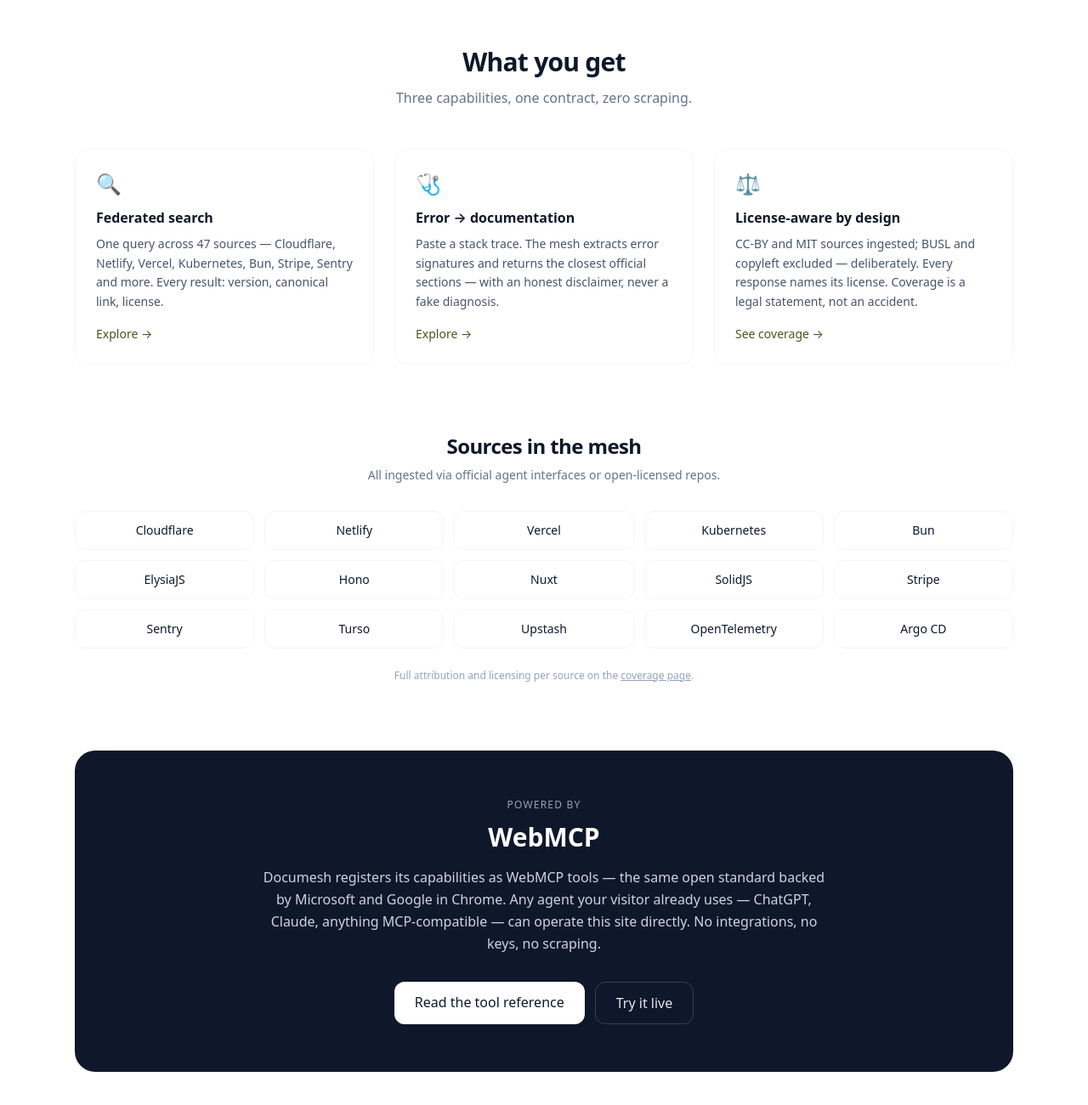
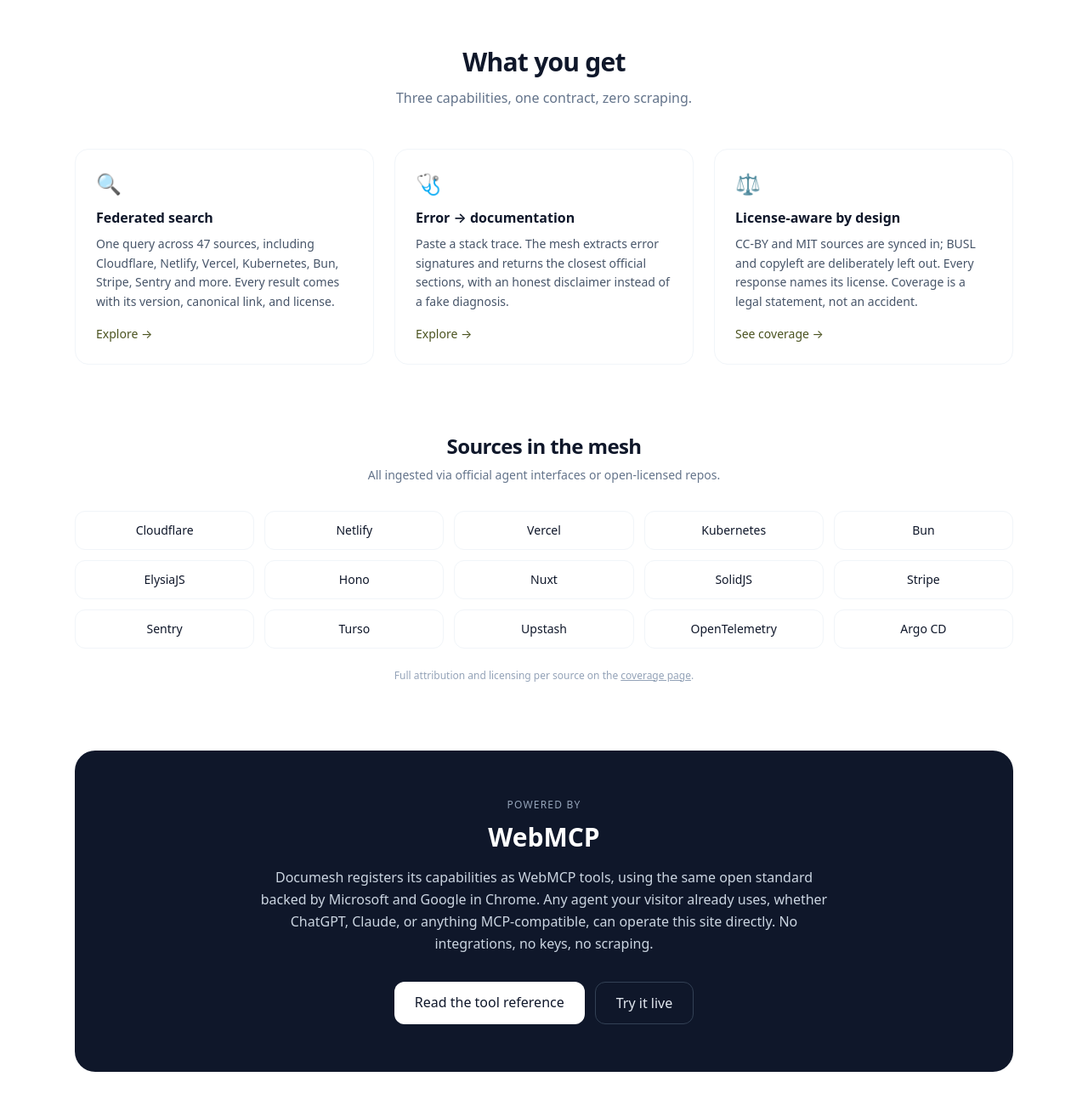
Before and after one commit to rhps/documesh.dev, a website: page app/index.html in a window 1280 px wide. Shown: the part 1188-2488 px from the top of the page at 85% size. Drawn offline with nearby package versions, Linux system fonts and the light colour scheme; no server answers.

Commit message:
copy(index): natural prose rewrite, remove em-dash overuse; refresh chunk stat
Visible body copy reads as flowing sentences now (7 dash chains
rewritten). Kept dashes only in <title>/og:title and code comments.
Stat strip refreshed 29,217 → 36,290 indexed sections to match the
current mesh.

```diff
--- a/app/index.html
+++ b/app/index.html
@@ -152,7 +152,7 @@
     <span class="bg-gradient-to-r from-[#4b5320] to-[#6a7337] bg-clip-text text-transparent">can actually operate.</span>
   </h1>
   <p class="mt-6 text-lg text-slate-600 max-w-2xl mx-auto leading-relaxed">
-    Documesh is an application <strong>powered by WebMCP</strong> — the open standard that lets websites
+    Documesh is an application <strong>powered by WebMCP</strong>, the open standard that lets websites
     expose structured tools to AI agents. Federated documentation from
     <span id="hero-source-count" class="font-semibold text-slate-900">47</span> sources,
     every answer version-cited, every source attributed.
@@ -174,7 +174,7 @@
 <section class="border-y border-slate-100 bg-slate-50/50">
   <div class="max-w-6xl mx-auto px-6 py-10 grid grid-cols-2 md:grid-cols-4 gap-8 text-center">
     <div><div class="text-3xl font-bold">47</div><div class="text-sm text-slate-500 mt-1">sources federated</div></div>
-    <div><div id="stat-chunks" class="text-3xl font-bold">29,217</div><div class="text-sm text-slate-500 mt-1">indexed doc sections</div></div>
+    <div><div id="stat-chunks" class="text-3xl font-bold">36,290</div><div class="text-sm text-slate-500 mt-1">indexed doc sections</div></div>
     <div><div class="text-3xl font-bold">3</div><div class="text-sm text-slate-500 mt-1">WebMCP tools</div></div>
     <div><div class="text-3xl font-bold">100%</div><div class="text-sm text-slate-500 mt-1">answers with license + source</div></div>
   </div>
@@ -187,7 +187,7 @@
       <h2 class="text-3xl font-bold tracking-tight">Agents guess. Docs hide.</h2>
       <p class="mt-4 text-slate-600 leading-relaxed">
         Today an AI agent that wants to use your documentation must scrape HTML, guess at
-        structure, and cite whatever blog post ranked first — often the wrong version, often
+        structure, and cite whatever blog post ranked first, often the wrong version and often
         without a source. That's slow, fragile, and blind to licensing.
       </p>
       <p class="mt-4 text-slate-600 leading-relaxed">
@@ -224,19 +224,19 @@
     <div class="border border-slate-100 rounded-2xl p-6 hover:border-[#929a68] hover:shadow-sm transition-all">
       <div class="text-2xl mb-3">🔍</div>
       <h3 class="font-semibold">Federated search</h3>
-      <p class="mt-2 text-sm text-slate-600 leading-relaxed">One query across 47 sources — Cloudflare, Netlify, Vercel, Kubernetes, Bun, Stripe, Sentry and more. Every result: version, canonical link, license.</p>
+      <p class="mt-2 text-sm text-slate-600 leading-relaxed">One query across 47 sources, including Cloudflare, Netlify, Vercel, Kubernetes, Bun, Stripe, Sentry and more. Every result comes with its version, canonical link, and license.</p>
       <a href="capabilities.html#federated-search" class="inline-block mt-4 text-sm text-[#4b5320] hover:text-[#6a7337]">Explore →</a>
     </div>
     <div class="border border-slate-100 rounded-2xl p-6 hover:border-[#929a68] hover:shadow-sm transition-all">
       <div class="text-2xl mb-3">🩺</div>
       <h3 class="font-semibold">Error → documentation</h3>
-      <p class="mt-2 text-sm text-slate-600 leading-relaxed">Paste a stack trace. The mesh extracts error signatures and returns the closest official sections — with an honest disclaimer, never a fake diagnosis.</p>
+      <p class="mt-2 text-sm text-slate-600 leading-relaxed">Paste a stack trace. The mesh extracts error signatures and returns the closest official sections, with an honest disclaimer instead of a fake diagnosis.</p>
       <a href="capabilities.html#error-bridge" class="inline-block mt-4 text-sm text-[#4b5320] hover:text-[#6a7337]">Explore →</a>
     </div>
     <div class="border border-slate-100 rounded-2xl p-6 hover:border-[#929a68] hover:shadow-sm transition-all">
       <div class="text-2xl mb-3"> ⚖️</div>
       <h3 class="font-semibold">License-aware by design</h3>
-      <p class="mt-2 text-sm text-slate-600 leading-relaxed">CC-BY and MIT sources ingested; BUSL and copyleft excluded — deliberately. Every response names its license. Coverage is a legal statement, not an accident.</p>
+      <p class="mt-2 text-sm text-slate-600 leading-relaxed">CC-BY and MIT sources are synced in; BUSL and copyleft are deliberately left out. Every response names its license. Coverage is a legal statement, not an accident.</p>
       <a href="coverage.html" class="inline-block mt-4 text-sm text-[#4b5320] hover:text-[#6a7337]">See coverage →</a>
     </div>
   </div>
@@ -258,9 +258,9 @@
     <p class="text-xs uppercase tracking-widest text-slate-400 mb-3">Powered by</p>
     <h2 class="text-3xl font-bold">WebMCP</h2>
     <p class="mt-4 text-slate-300 max-w-2xl mx-auto leading-relaxed">
-      Documesh registers its capabilities as WebMCP tools — the same open standard backed by
-      Microsoft and Google in Chrome. Any agent your visitor already uses — ChatGPT, Claude, anything
-      MCP-compatible — can operate this site directly. No integrations, no keys, no scraping.
+      Documesh registers its capabilities as WebMCP tools, using the same open standard backed by
+      Microsoft and Google in Chrome. Any agent your visitor already uses, whether ChatGPT, Claude,
+      or anything MCP-compatible, can operate this site directly. No integrations, no keys, no scraping.
     </p>
     <div class="mt-8 flex flex-col sm:flex-row gap-3 justify-center">
       <a href="webmcp.html" class="bg-white text-slate-900 px-6 py-3 rounded-xl font-medium hover:bg-slate-100 transition-colors">Read the tool reference</a>
@@ -285,7 +285,7 @@
   <div class="max-w-6xl mx-auto px-6 pb-8 text-[11px] text-slate-400 leading-relaxed">
     Documentation content remains the property of its respective owners and is used under their published licenses / agent interfaces:
     Cloudflare & Kubernetes (CC-BY-4.0) · Bun, ElysiaJS, Hono, Nuxt, SolidJS (MIT) · Netlify, Vercel, Stripe, Sentry, Turso, Upstash (official llms.txt agent interfaces) ·
-    OpenTelemetry (CC-BY-4.0) · Argo CD (Apache-2.0). Excerpts and canonical links only — no full-text mirroring.
+    OpenTelemetry (CC-BY-4.0) · Argo CD (Apache-2.0). Excerpts and canonical links only, with no full-text mirroring.
   </div>
 </footer>
 
```
